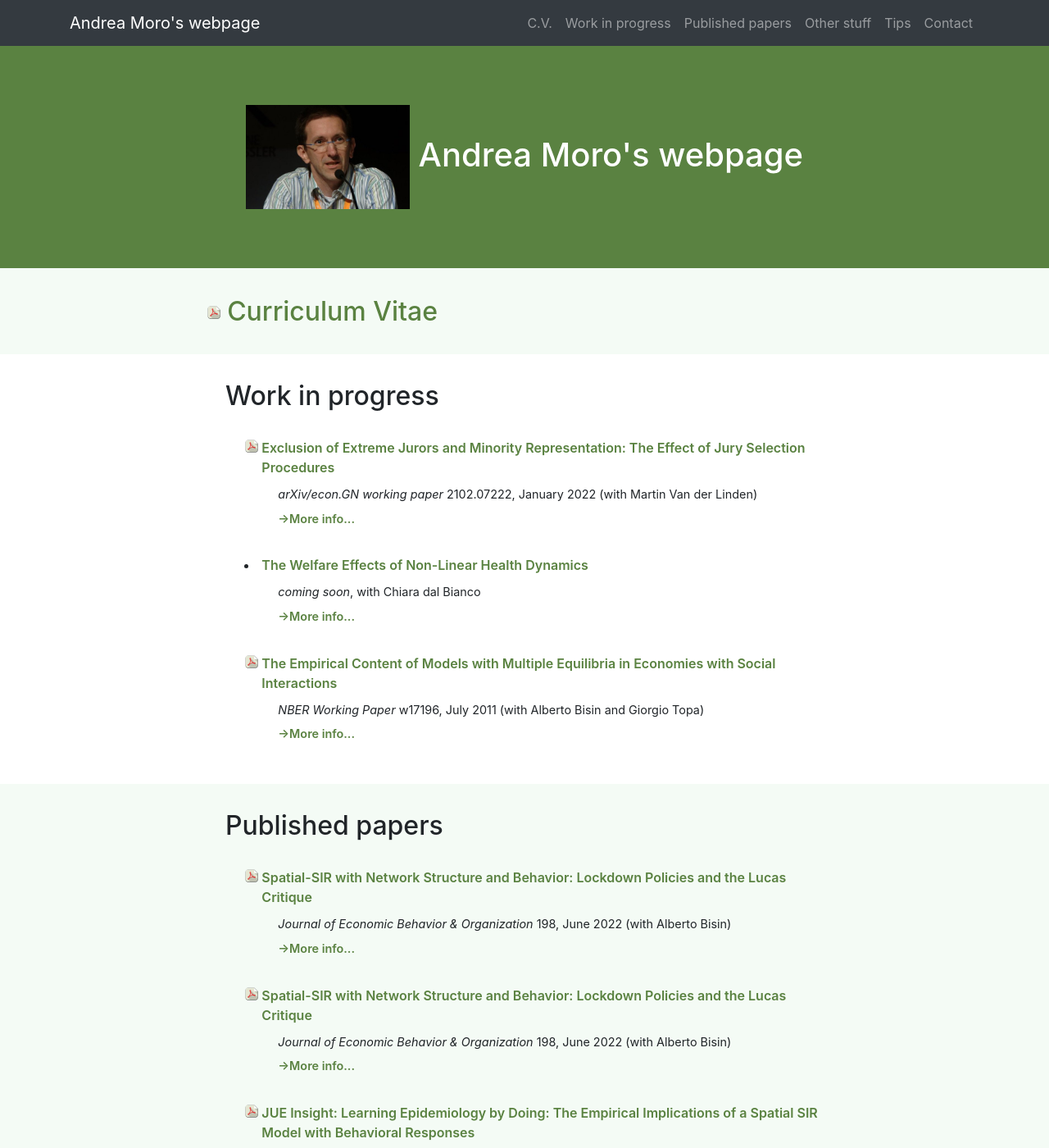
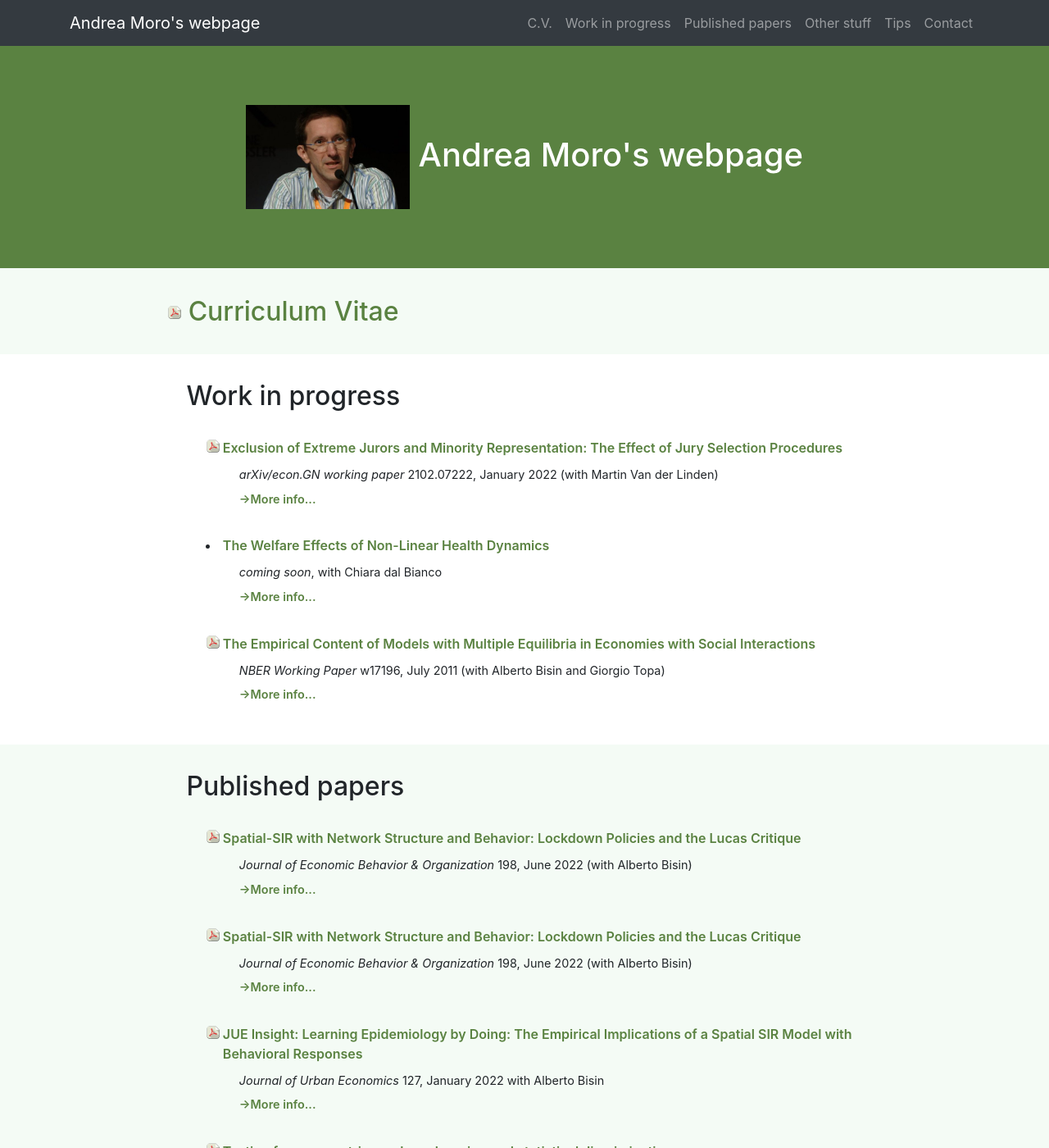
Before and after one commit to andreamoro-git/andreamoro-git.github.io, a Jekyll site: the page built from index.md, in a window 1280 px wide and 1400 px high. Shown: the whole window at 82% size. Built offline with Jekyll 4.4.1, drawn with Linux system fonts in a browser that asks for light colours; our own code applies the rules of GitHub Pages for plain Markdown files.

Commit message:
Update scrolling-nav.css

```diff
--- a/css/scrolling-nav.css
+++ b/css/scrolling-nav.css
@@ -10,6 +10,12 @@ header {
   header {
     padding: 8rem 0 4rem;
   }
+}
+
+.col-lg-8 {
+	-ms-flex: 0 0 75%;
+	flex: 0 0 75%;
+	max-width: 75%;
 }
 
 section {
```
